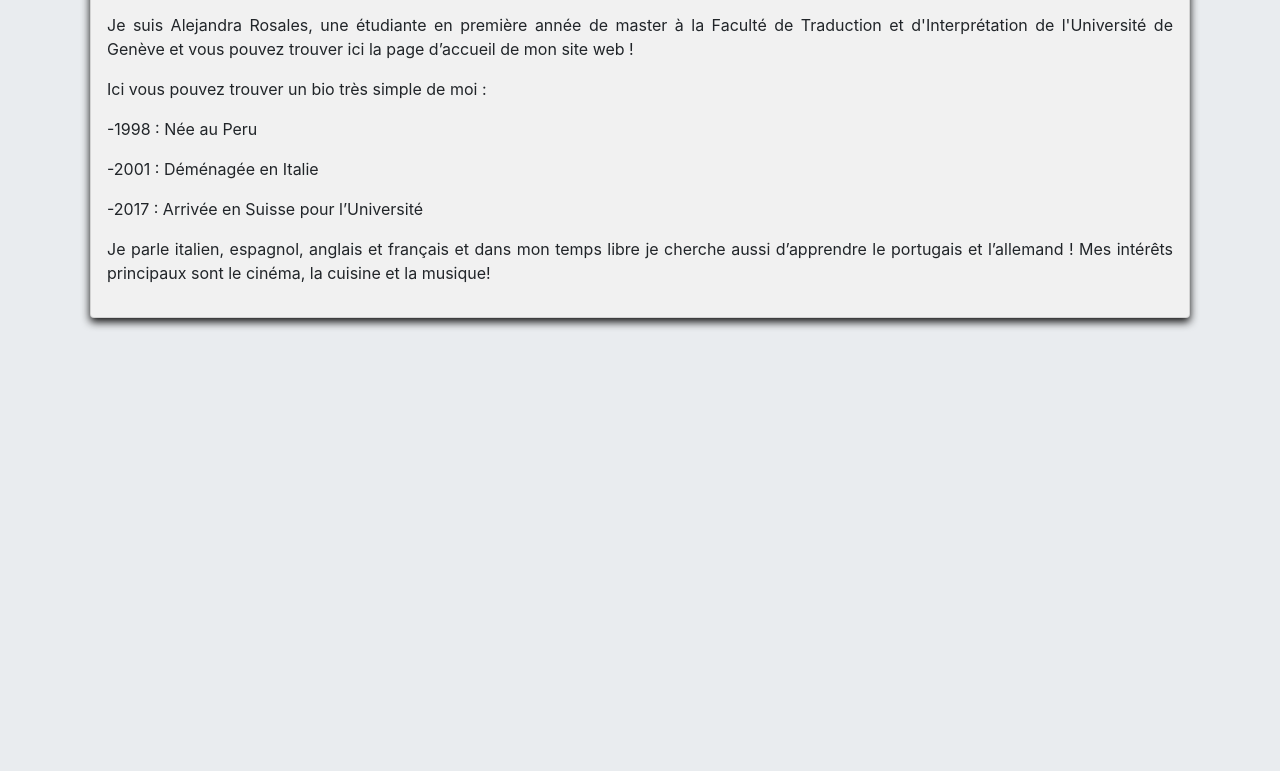
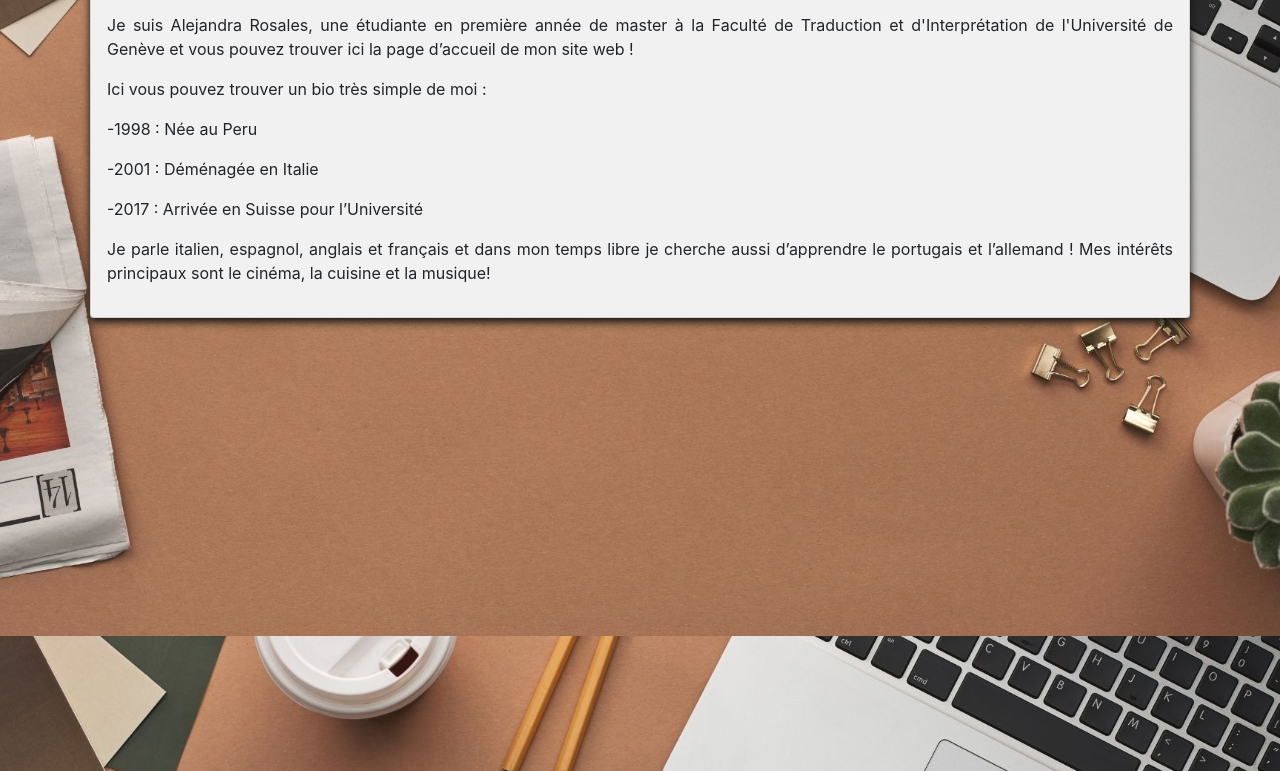
Before and after one commit to rosalesgutierrez/rosalesgutierrez.github.io, a plain HTML site: page Index.html in a window 1280 px wide. Shown: the part 216-987 px from the top of the page. Drawn offline with nearby package versions, Linux system fonts and the light colour scheme.

Commit message:
Update Style.css

```diff
--- a/Stylesheet/Style.css
+++ b/Stylesheet/Style.css
@@ -1,5 +1,5 @@
 
-.jumbotron{ background-image: url("./Stylesheet/Computer.jpg");background-position: center;background-size: cover;  height: 100%;margin-bottom: 0px; border-radius: 0 !important; background-repeat: no-repeat; background-attachment: fixed;}
+.jumbotron{ background-image: url("Computer.jpg");background-position: center;background-size: cover;  height: 100%;margin-bottom: 0px; border-radius: 0 !important; background-repeat: no-repeat; background-attachment: fixed;}
 
 
 ul {
```
